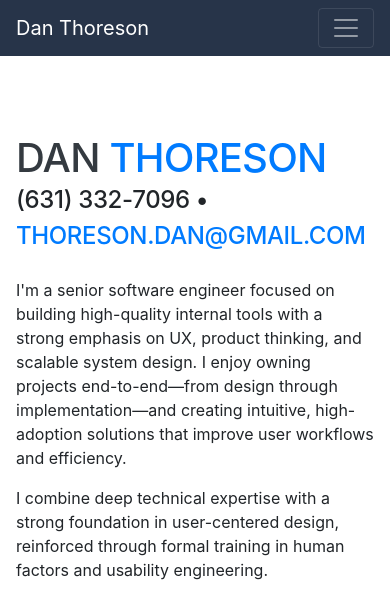
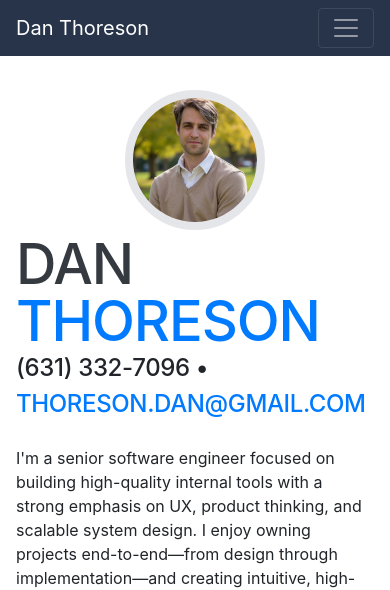
Before and after one commit to dthores1/personal-site, a website with bundled scripts: page index.html in a window 390 px wide. Shown: the top 590 px of the page. Built offline with nearby package versions, Linux system fonts and the light colour scheme; a web font is replaced by a local one.

Commit message:
Show portrait on mobile; responsiveness fixes

```diff
--- a/index.html
+++ b/index.html
@@ -69,6 +69,9 @@
 
     <section class="resume-section p-3 p-lg-5 d-flex align-items-center" id="about">
       <div class="w-100">
+        <div class="about-profile-mobile d-lg-none text-center">
+          <img class="about-profile-mobile__img rounded-circle" src="img/profile_pic.jpeg" width="148" height="148" alt="Dan Thoreson">
+        </div>
         <h1 class="mb-0">Dan
           <span class="text-primary">Thoreson</span>
         </h1>
--- a/scss/_global.scss
+++ b/scss/_global.scss
@@ -58,6 +58,34 @@ p.lead {
 
 #about .subheading {
   margin-bottom: 24px;
+}
+
+/* Portrait in hero on small screens only (lg+ uses sidebar image). */
+#about .about-profile-mobile {
+  margin-bottom: 0.35rem;
+}
+
+#about .about-profile-mobile__img {
+  display: inline-block;
+  width: clamp(7.125rem, 36vw, 10.25rem);
+  height: clamp(7.125rem, 36vw, 10.25rem);
+  object-fit: cover;
+  border: 0.5rem solid rgba(39, 52, 73, 0.12);
+}
+
+@media (max-width: 991.98px) {
+  /* Anchor hero to top; drop full-viewport centering so the portrait sits with the name. */
+  #about.resume-section {
+    min-height: auto;
+    align-items: flex-start !important;
+    padding-top: 2.25rem !important;
+    padding-bottom: 3.5rem !important;
+  }
+
+  #about h1 {
+    font-size: clamp(3.5rem, 11vw, 5.25rem);
+    line-height: 1.02;
+  }
 }
 
 .about-bio {
```
Also changed, not shown: css/resume.css, css/resume.min.css.
